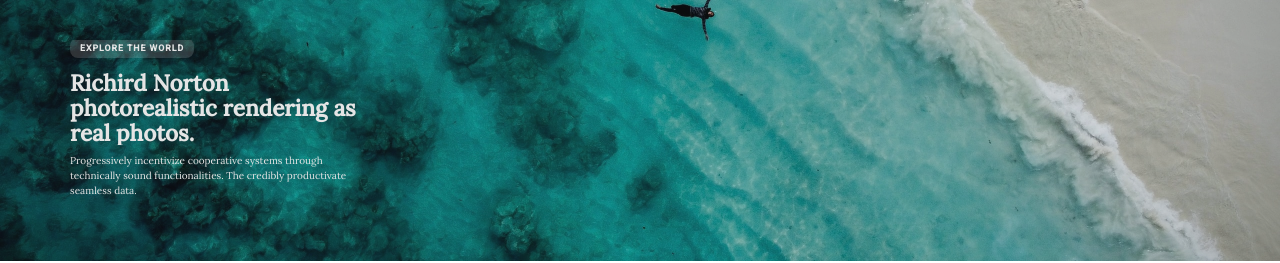
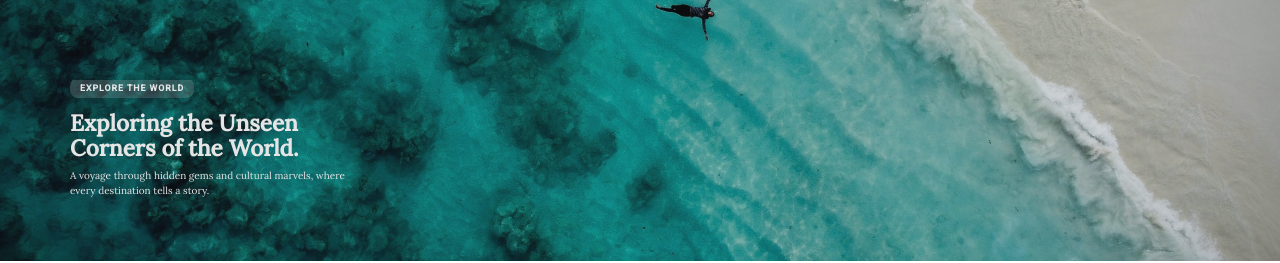
Before and after one commit to hanna-fmw/blog-next14-prisma, a Next.js app: page / in a window 1280 px wide. Shown: the part 299-562 px from the top of the page. Built offline with nearby package versions, Linux system fonts and the light colour scheme; no server answers; the database is empty.

Commit message:
Updated hero heading text

```diff
--- a/app/posts/page.tsx
+++ b/app/posts/page.tsx
@@ -24,8 +24,8 @@ const PostsPage = async ({ searchParams: { tagFilter } }: Props) => {
 			<section className='w-screen min-w-full h-[65vh] md:h-[70vh] overflow-hidden bg-hero-bg bg-center object-cover relative'>
 				<Navbar />
 				<HeroContent
-					postTitle='Richird Norton photorealistic rendering as real photos.'
-					subheading='Progressively incentivize cooperative systems through technically sound functionalities. The credibly productivate seamless data.'
+					postTitle='Exploring the Unseen Corners of the World.'
+					subheading='A voyage through hidden gems and cultural marvels, where every destination tells a story.'
 					contentClassName='bottom-[10%] w-1/2 md:w-1/2 lg:w-1/3 px-[20px] md:px-[70px]'
 					titleClassName='text-2xl md:text-4xl my-6 mb-2'
 					textClassName='font-bold text-sm md:text-base'
```
